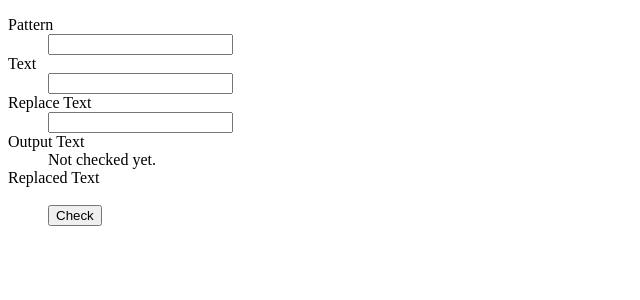
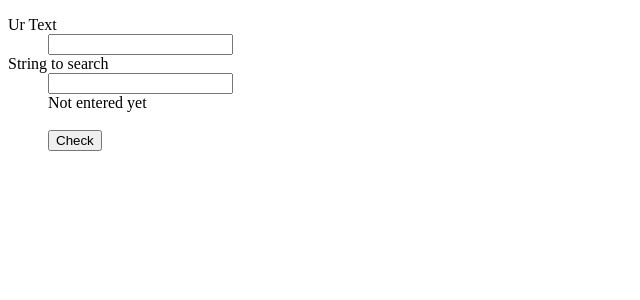
Before and after one commit to iuthub/lab-6-Irodakhay-1, a PHP site: page /regex_valid_form.php in a window 1280 px wide. Shown: the top 300 px of the page, without its empty margins (0-640 px from the left). Run offline with PHP 8.4, Linux system fonts and the light colour scheme.

Commit message:
First commit

```diff
--- a/webpage/regex_valid_form.php
+++ b/webpage/regex_valid_form.php
@@ -1,24 +1,25 @@
 <?php
-
-	$pattern="";
-	$text="";
-	$replaceText="";
-	$replacedText="";
-
-	$match="Not checked yet.";
+	$text1="";
+	$text2="";
+	$email="";
+	$phone="";
+	$found="Not entered yet";
 
 if ($_SERVER["REQUEST_METHOD"]=="POST") {
-	$pattern=$_POST["pattern"];
-	$text=$_POST["text"];
-	$replaceText=$_POST["replaceText"];
-
-	$replacedText=preg_replace($pattern, $replaceText, $text);
-
-	if(preg_match($pattern, $text)) {
-						$match="Match!";
-					} else {
-						$match="Does not match!";
-					}
+	$text1=$_POST["text1"];
+	$text2=$_POST["text2"];
+	if(preg_match("/[A-Z0-9._%+-]+@[A-Z0-9.-]+\.[A-Z]{2,4}/", $text1)){
+		$email = "In your text an email was detected";
+	}
+	if(preg_match("/\+998-[0-9]{2}-[0-9]{3}-[0-9]{4}/", $text1)){
+		$phone = "In your text a phone number was detected";
+	}
+	if(preg_match("/".$text2."/", $text1)){
+		$found="Ur string is found inside of the text you entered";
+	}
+	else{
+		$found="Ur string wasn't found inside of the text you entered";
+	}
 }
 
 ?>
@@ -33,20 +34,17 @@ if ($_SERVER["REQUEST_METHOD"]=="POST") {
 <body>
 	<form action="regex_valid_form.php" method="post">
 		<dl>
-			<dt>Pattern</dt>
-			<dd><input type="text" name="pattern" value="<?= $pattern ?>"></dd>
+			<dt>Ur Text</dt>
+			<dd><input type="text" name="text1" value="<?= $text1 ?>"></dd>
 
-			<dt>Text</dt>
-			<dd><input type="text" name="text" value="<?= $text ?>"></dd>
+			<dt>String to search</dt>
+			<dd><input type="text" name="text2" value="<?= $text2 ?>"></dd>
 
-			<dt>Replace Text</dt>
-			<dd><input type="text" name="replaceText" value="<?= $replaceText ?>"></dd>
+			<dd><?=	$found ?></dd>
 
-			<dt>Output Text</dt>
-			<dd><?=	$match ?></dd>
+			<dd><?= $email ?></dd>
 
-			<dt>Replaced Text</dt>
-			<dd> <code><?=	$replacedText ?></code></dd>
+			<dd><?= $phone ?></dd>
 
 			<dt>&nbsp;</dt>
 			<dd><input type="submit" value="Check"></dd>
```
